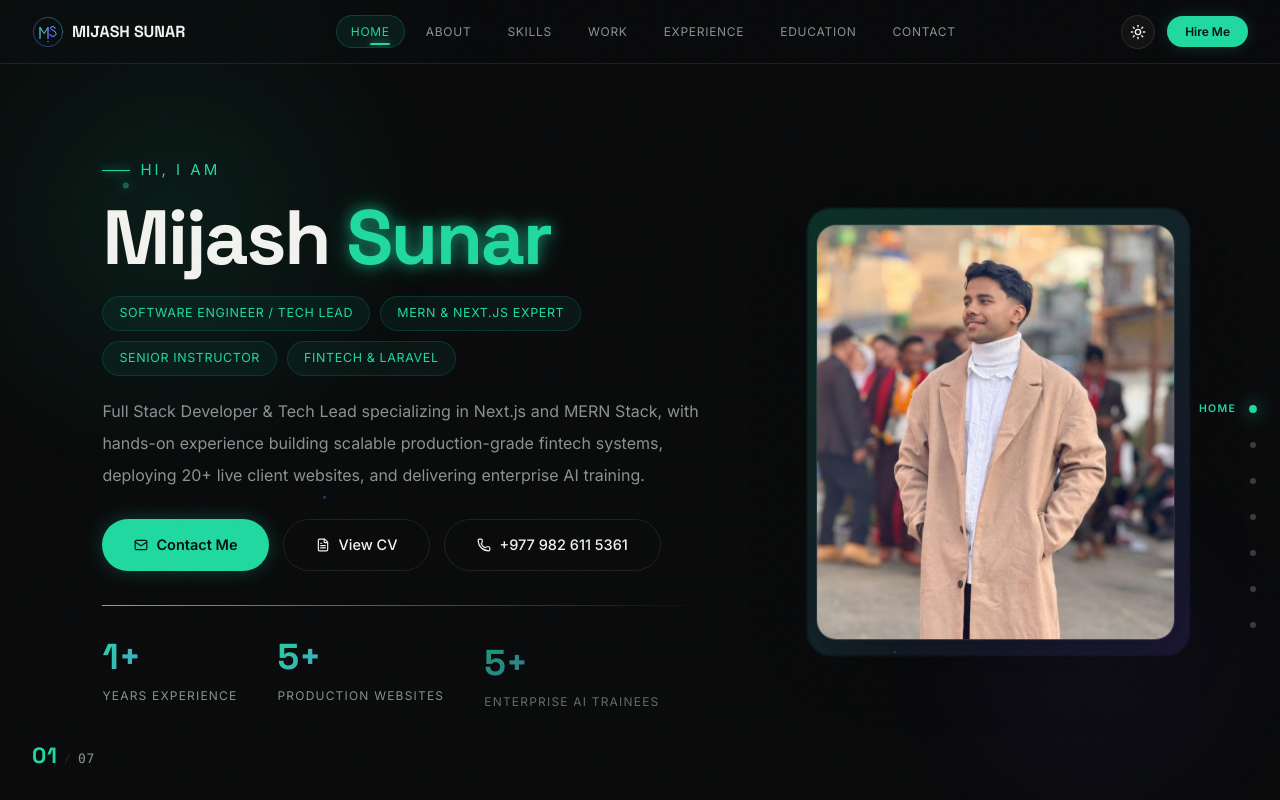
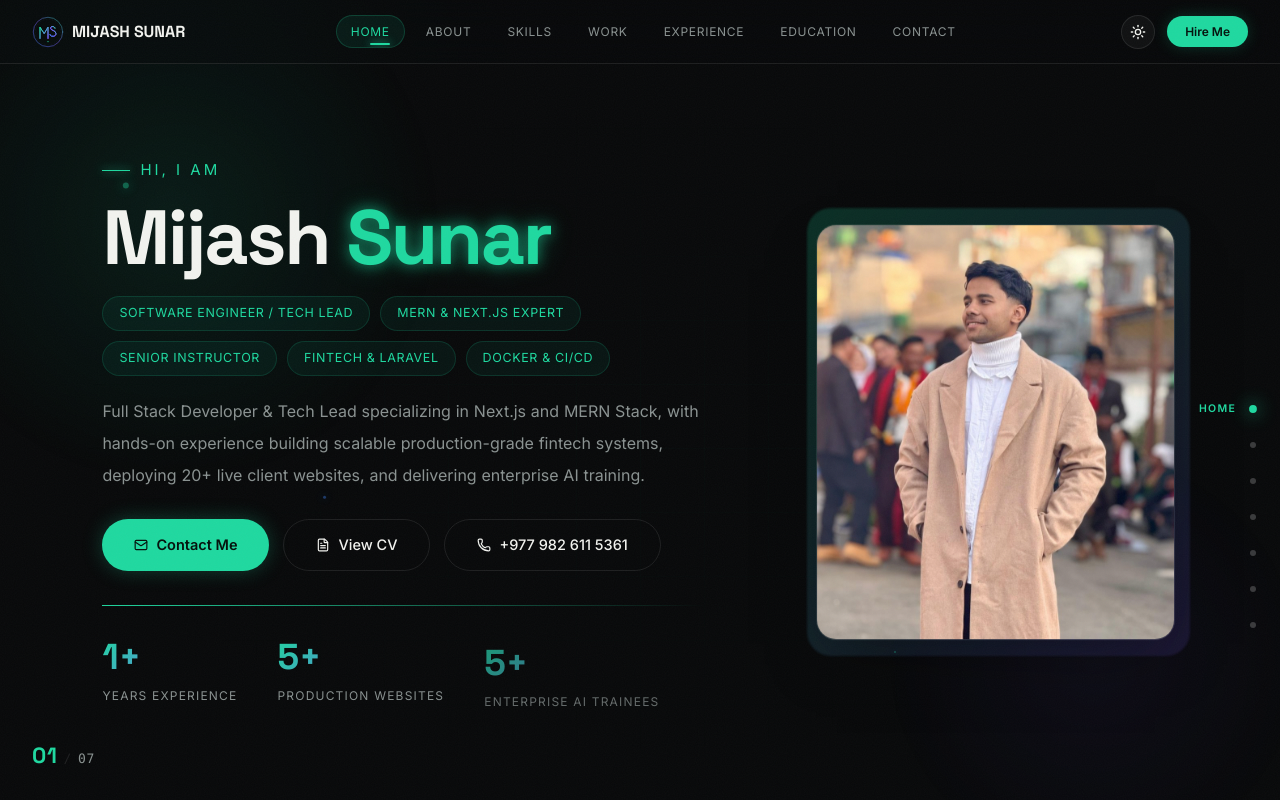
Before and after one commit to mijashsunar10/mijash_portfolio, a React (Vite) app: page / in a window 1280 px wide. Built offline with nearby package versions, Linux system fonts and the light colour scheme.

Commit message:
Add Docker & CI/CD tag to hero

```diff
--- a/src/components/Hero.jsx
+++ b/src/components/Hero.jsx
@@ -59,7 +59,7 @@ const Hero = ({ onContact, onViewResume, isActive = false }) => (
 
       {/* Tags with staggered scale animation */}
       <div className="hero-titles">
-        {['Software Engineer / Tech Lead', 'MERN & Next.js Expert', 'Senior Instructor', 'Fintech & Laravel'].map((tag, i) => (
+        {['Software Engineer / Tech Lead', 'MERN & Next.js Expert', 'Senior Instructor', 'Fintech & Laravel', 'Docker & CI/CD'].map((tag, i) => (
           <motion.span
             className="hero-tag"
             key={tag}
```
